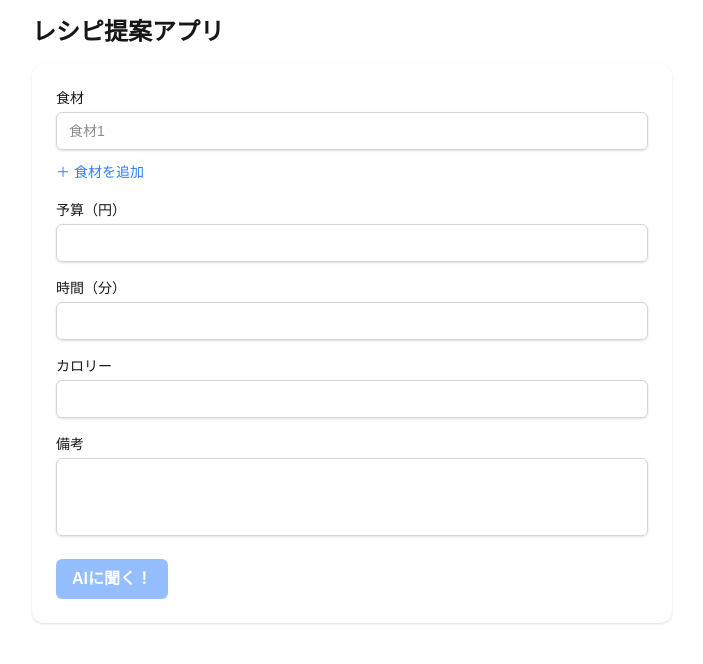
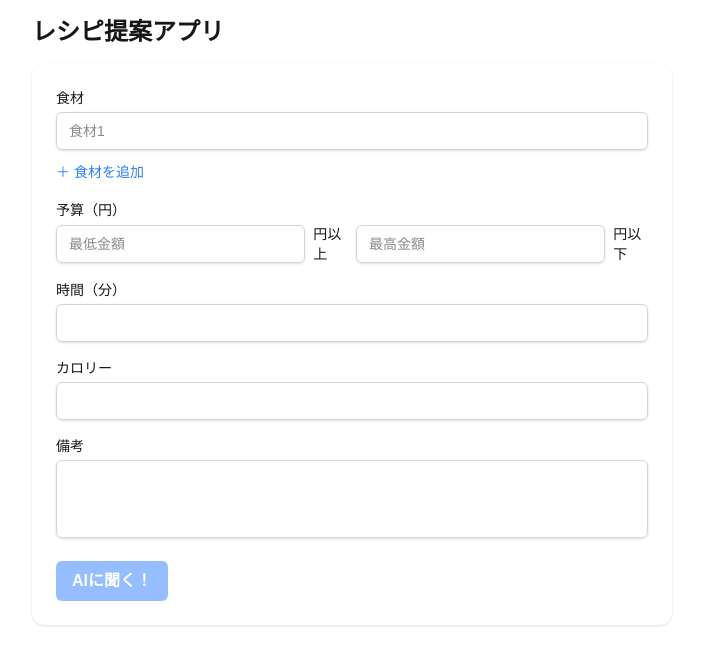
Before and after one commit to mutsumiyamaguchi/maccha, a Next.js app: page / in a window 1280 px wide. Shown: the top 664 px of the page, without its empty margins (288-991 px from the left). Built offline with nearby package versions, Linux system fonts and the light colour scheme.

Commit message:
予算入力欄の修正完了

```diff
--- a/app/components/InputForm.tsx
+++ b/app/components/InputForm.tsx
@@ -6,7 +6,8 @@ import Image from "next/image";
 
 interface FormData {
   time: number | "";
-  budget: number | "";
+  budgetMin: number | "";
+  budgetMax: number | "";
   calorie: number | "";
   note: string;
   ingredients: { name: string }[];
@@ -37,7 +38,8 @@ export default function InputForm() {
   } = useForm<FormData>({
     defaultValues: {
       time: "",
-      budget: "",
+      budgetMin: "",
+      budgetMax: "",
       calorie: "",
       note: "",
       ingredients: [{ name: "" }],
@@ -57,7 +59,7 @@ export default function InputForm() {
     try {
       const preparedData: PreparedData = {
         time: data.time === "" ? "指定なし" : data.time,
-        budget: data.budget === "" ? "指定なし" : data.budget,
+        budget: (data.budgetMin === "" && data.budgetMax === "") ? "指定なし" : `${data.budgetMin || 0}円以上${data.budgetMax || "∞"}円以下`,
         calorie: data.calorie === "" ? "指定なし" : data.calorie,
         note: data.note.trim() === "" ? "指定なし" : data.note.trim(),
         ingredients: data.ingredients
@@ -142,15 +144,30 @@ export default function InputForm() {
         {/* 💴 予算 */}
         <div>
           <label className="block mb-1 text-sm font-medium">予算（円）</label>
-          <input
-            type="number"
-            {...register("budget", {
-              min: { value: 0, message: "0以上の数字を入力してください" },
-            })}
-            className="w-full border border-gray-300 rounded-md px-3 py-2 text-sm shadow-sm focus:outline-none focus:ring-2 focus:ring-blue-400"
-          />
-          {errors.budget && (
-            <p className="text-red-500 text-xs mt-1">{errors.budget.message}</p>
+          <div className="flex gap-2 items-center">
+            <input
+              type="number" step="100"
+              {...register("budgetMin", {
+                min: { value: 0, message: "0以上の数字を入力してください" },
+              })}
+              placeholder="最低金額"
+              className="w-1/2 border border-gray-300 rounded-md px-3 py-2 text-sm shadow-sm focus:outline-none focus:ring-2 focus:ring-blue-400"
+            />
+            <span className="text-sm">円以上</span>
+            <input
+              type="number" step="100"
+              {...register("budgetMax", {
+                min: { value: 0, message: "0以上の数字を入力してください" },
+              })}
+              placeholder="最高金額"
+              className="w-1/2 border border-gray-300 rounded-md px-3 py-2 text-sm shadow-sm focus:outline-none focus:ring-2 focus:ring-blue-400"
+            />
+            <span className="text-sm">円以下</span>
+          </div>
+          {(errors.budgetMin || errors.budgetMax) && (
+            <p className="text-red-500 text-xs mt-1">
+              {errors.budgetMin?.message || errors.budgetMax?.message}
+            </p>
           )}
         </div>
 
@@ -158,7 +175,7 @@ export default function InputForm() {
         <div>
           <label className="block mb-1 text-sm font-medium">時間（分）</label>
           <input
-            type="number"
+            type="number" step="100"
             {...register("time", {
               min: { value: 0, message: "0以上の数字を入力してください" },
             })}
@@ -173,7 +190,7 @@ export default function InputForm() {
         <div>
           <label className="block mb-1 text-sm font-medium">カロリー</label>
           <input
-            type="number"
+            type="number" step="100"
             {...register("calorie", {
               min: { value: 0, message: "0以上の数字を入力してください" },
             })}
```
